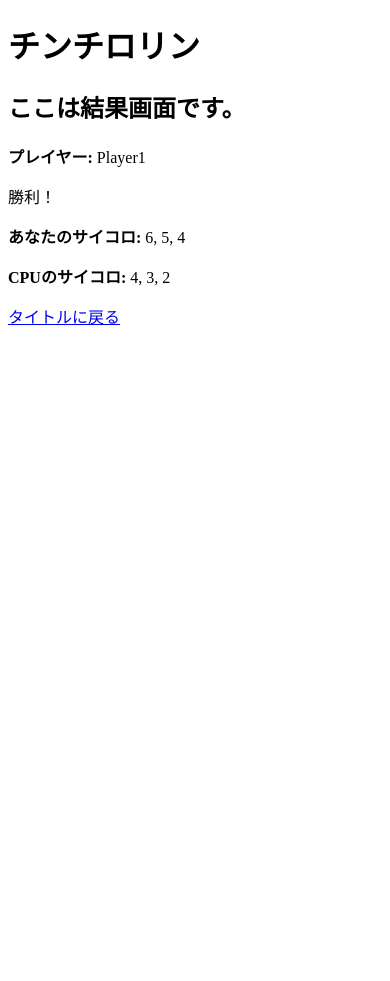
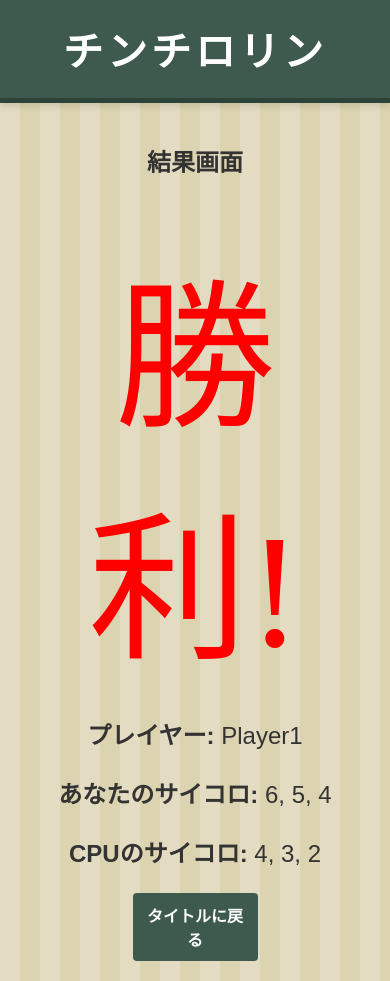
Before and after one commit to 2024AIT-OOP2-G15/Chinchirorin, a Flask app: page /result/ in a window 390 px wide. Before the commit the page ends 325 px from the top, so only its background shows below. Run offline with Flask 3, Linux system fonts and the light colour scheme.

Commit message:
けっか

```diff
--- /dev/null
+++ b/static/styles/result.css
@@ -0,0 +1,203 @@
+body {
+    margin: 0;
+    font-family: 'Hiragino Kaku Gothic Pro', 'Meiryo', sans-serif;
+    background: repeating-linear-gradient(
+        90deg,
+        #e4dcc2 0,
+        #e4dcc2 20px,
+        #dcd3b0 20px,
+        #dcd3b0 40px
+    ); /* 畳の織り目をイメージした背景 */
+    color: #333;
+}
+
+header {
+    background-color: #3e5a4e; /* 畳の縁の深緑色 */
+    color: #fff;
+    padding: 20px;
+    text-align: center;
+    box-shadow: 0 4px 6px rgba(0, 0, 0, 0.1);
+    border-bottom: 5px solid #2d4539;
+    display: flex; /* 子要素を横並びに配置 */
+    justify-content: space-between; /* 両端に要素を配置 */
+    align-items: center; /* 縦方向を中央揃え */
+}
+
+header h1 {
+    margin: 0 auto; /* 左右の余白を自動に設定 */
+    font-size: 2.5em;
+    letter-spacing: 0.1em;
+    text-align: center; /* テキストを中央揃え */
+}
+
+header h2 {
+    margin: 0; /* 不要な余白を削除 */
+    font-size: 1.5em;
+    color: #3e5a4e;
+    border-left: 5px solid #a99e7e; /* 和風の強調線 */
+    padding-left: 10px;
+}
+
+header h2 a {
+    text-decoration: none; /* リンクの下線を削除 */
+    color: #fff; /* リンクの色をヘッダーの文字色と統一 */
+    font-weight: bold; /* 見やすいように太字に設定 */
+}
+
+header h2 a:hover {
+    text-decoration: underline; /* ホバー時に下線を表示 */
+}
+
+main {
+    padding: 20px;
+    text-align: center; /* コンテンツを中央揃え */
+}
+
+#victory {
+    font-size: 10em; /* 文字を大きくする */
+    color: red; /* 赤色 */
+    text-align: center; /* 中央揃え */
+    font-family: 'Yu Mincho', serif; /* 習字風フォント */
+    margin-top: 50px; /* 上部の余白 */
+}
+
+#defeat {
+    font-size: 10em; /* 通常サイズ */
+    color: rgb(0, 1, 78); /* 黒色 */
+    text-align: center; /* 中央揃え */
+    font-family: 'Hiragino Kaku Gothic Pro', 'Meiryo', sans-serif; /* 標準フォント */
+    margin-top: 50px; /* 上部の余白 */
+}
+
+
+#record{
+    color: #3e5a4e;
+    border-left: 5px solid #a99e7e; /* 和風の強調線 */
+    padding-left: 10px;
+}
+
+form {
+    position: relative; /* 今の位置を基準 */
+    top: 40px; /* 上から10px */
+    background-color: #f8f4e6; /* 畳の風合いをイメージ */
+    padding: 20px;
+    border: 2px solid #a99e7e;
+    border-radius: 8px;
+    box-shadow: 2px 2px 8px rgba(0, 0, 0, 0.2);
+    max-width: 400px;
+    margin: 0 auto;
+}
+#title{
+    display: block;
+    width: 30%; /* テキストフィールドと同じ幅 */
+    padding: 10px;
+    margin: auto;
+    background-color: #3e5a4e;
+    color: white;
+    font-size: 1em;
+    border: none;
+    border-radius: 4px;
+    cursor: pointer;
+    transition: background-color 0.3s;
+}
+form label {
+    display: block;
+    margin-bottom: 10px;
+    font-weight: bold;
+    color: #3e5a4e;
+}
+
+form input[type="text"] {
+    width: 100%; /* ボタンと同じ幅 */
+    padding: 10px;
+    border: 2px solid #a99e7e;
+    border-radius: 4px;
+    font-size: 1em;
+    background-color: #fff;
+    box-sizing: border-box;
+}
+p{
+    font-size: 1.5em;
+}
+
+form button {
+    display: block;
+    width: 100%; /* テキストフィールドと同じ幅 */
+    padding: 10px;
+    background-color: #3e5a4e;
+    color: white;
+    font-size: 1em;
+    border: none;
+    border-radius: 4px;
+    cursor: pointer;
+    transition: background-color 0.3s;
+}
+
+form button:hover {
+    background-color: #2d4539;
+}
+
+a {
+    display: inline-block;
+    margin: 20px 0;
+    color: #3e5a4e;
+    text-decoration: none;
+    font-weight: bold;
+    /* border-bottom: 2px solid #3e5a4e; */
+    transition: color 0.3s, border-bottom-color 0.3s;
+}
+
+a:hover {
+    color: #2d4539;
+    border-bottom-color: #2d4539;
+}
+
+section {
+    margin-top: 40px;
+}
+
+table {
+    width: 100%;
+    border-collapse: collapse;
+    background-color: #f8f4e6;
+    border: 2px solid #a99e7e;
+    box-shadow: 2px 2px 8px rgba(0, 0, 0, 0.2);
+}
+
+table th, table td {
+    border: 1px solid #a99e7e;
+    padding: 10px;
+    text-align: center;
+}
+
+table th {
+    background-color: #a99e7e;
+    color: white;
+    font-weight: bold;
+    letter-spacing: 0.05em;
+}
+
+table tr:nth-child(even) {
+    background-color: #ede8d3;
+}
+
+table tr:hover {
+    background-color: #dcd3b3;
+}
+
+footer {
+    margin-top: 20px;
+    text-align: center;
+    color: #3e5a4e;
+    font-size: 0.9em;
+}
+
+@media (max-width: 600px) {
+    form, table {
+        width: 100%;
+    }
+
+    form button {
+        font-size: 0.9em;
+    }
+}
--- a/templates/result.html
+++ b/templates/result.html
@@ -4,6 +4,10 @@
     <meta charset="UTF-8">
     <meta name="viewport" content="width=device-width, initial-scale=1.0">
     <title>チンチロリン</title>
+    <link
+      rel="stylesheet"
+      href="{{ url_for('static', filename='./styles/result.css') }}"
+    />
 </head>
 <body>
     <header>
@@ -11,15 +15,20 @@
     </header>
 
     <main>
-        <h2>ここは結果画面です。</h2>
+        <h2>結果画面</h2>
+
+        {% if result.isWin %}
+        <div id="victory">勝利!</div>
+        {% else %}
+        <div id="defeat">敗北...</div>
+        {% endif %}
+
         <p><strong>プレイヤー:</strong> {{ result.name }}</p>
-        <p class="{{ 'win' if result.isWin else 'lose' }}">
-            {{ "勝利！" if result.isWin else "敗北！" }}
-        </p>
         <p><strong>あなたのサイコロ:</strong> {{ result.playerDice }}</p>
         <p><strong>CPUのサイコロ:</strong> {{ result.cpuDice }}</p>
 
-        <a href="{{ url_for('index') }}">タイトルに戻る</a>
+        <a id="title" href="{{ url_for('index') }}">タイトルに戻る</a>
     </main>
+
 </body>
 </html>
```
